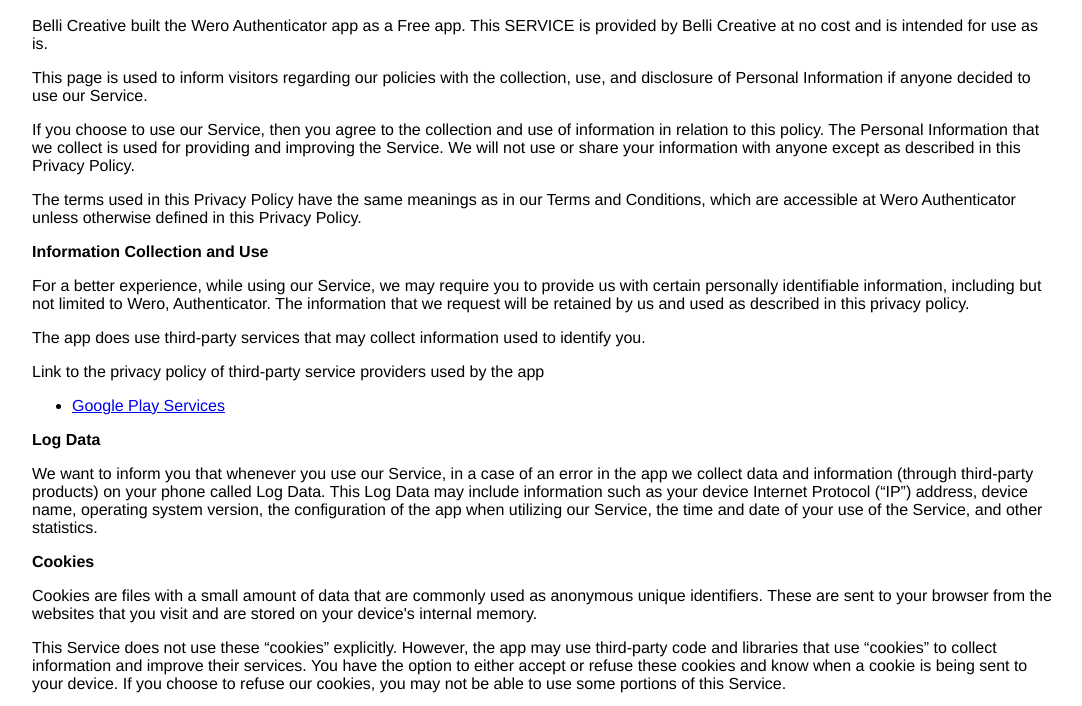
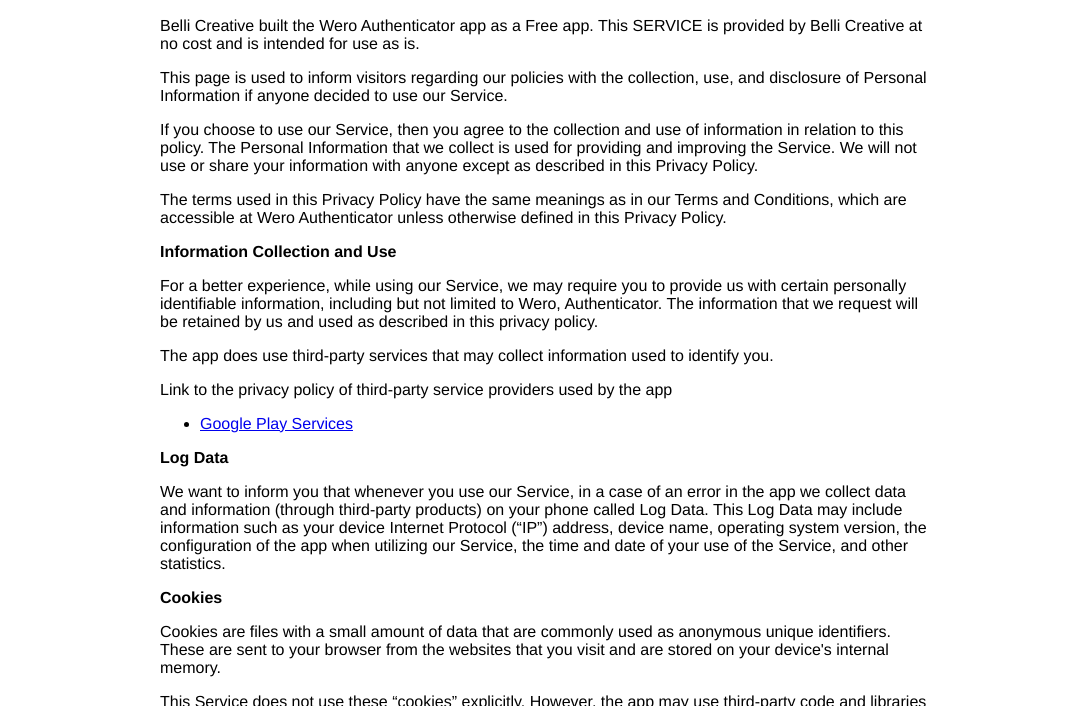
Before and after one commit to Belli-Creative/wero-authenticator-policy, a plain HTML site: page index.html in a window 1280 px wide. Shown: the part 75-781 px from the top of the page, without its empty margins (96-1178 px from the left). Drawn offline with Linux system fonts and the light colour scheme.

Commit message:
Update index.html

```diff
--- a/index.html
+++ b/index.html
@@ -7,7 +7,7 @@
       <style> body { font-family: 'Helvetica Neue', Helvetica, Arial, sans-serif; padding:1em; } </style>
     </head>
     <body>
-        <div style="max-width: 1024px; width: 100%; margin: 0 auto;">
+        <div style="max-width: 768px; width: 100%; margin: 0 auto;">
         <h2 style="text-align: center;">Privacy Policy</h2>
         <p>
                   Belli Creative built the Wero Authenticator app as
```
